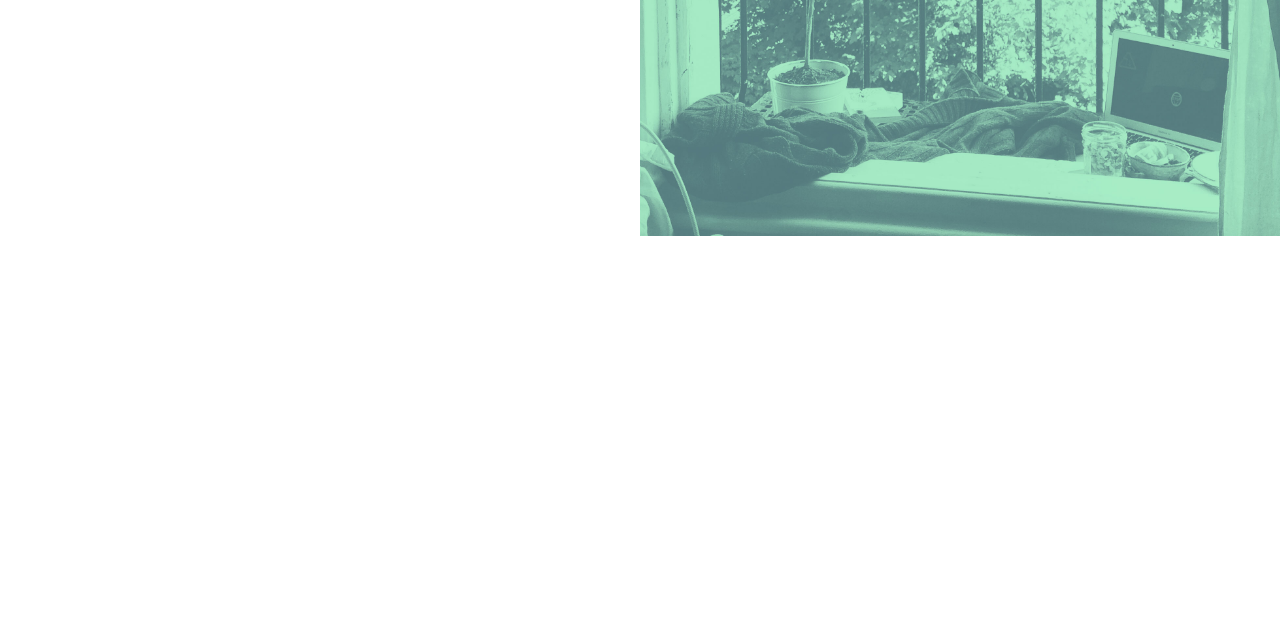
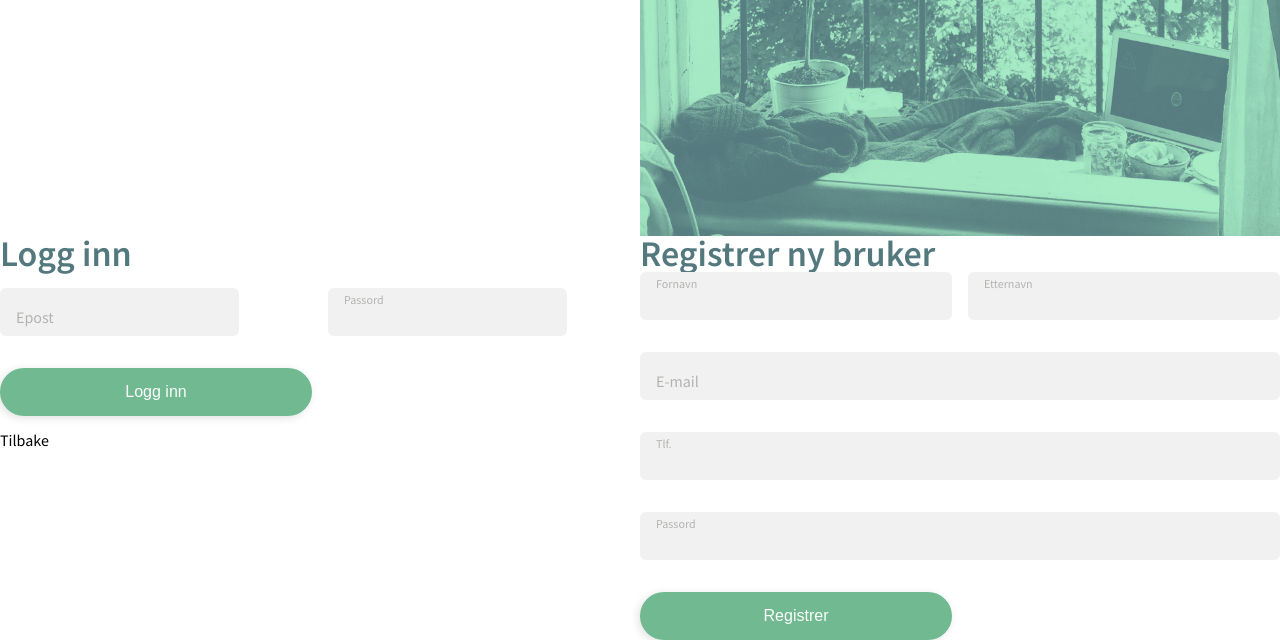
Before and after one commit to Agnar22/PU, a Django app: page / in a window 1280 px wide. Shown: the part 564-1204 px from the top of the page. Before the commit the page ends 800 px from the top, so only its background shows below. Run offline with Django 3.2, Linux system fonts and the light colour scheme.

Commit message:
Fikset login og registrering

```diff
--- a/ShareBNB/assets/css/styles.css
+++ b/ShareBNB/assets/css/styles.css
@@ -229,8 +229,7 @@ button, .button {
     margin: auto auto;
     position: relative;
     top: 2rem;
-    margin-top: 20%;              /*New line*/
-  }
+    margin-top: 20%; }
     @media screen and (min-width: 37.5em) {
       #landing-page .search-fields {
         top: -5rem; } }
@@ -246,8 +245,7 @@ button, .button {
   #landing-page .image {
     height: 100vh;
     overflow: hidden;
-    z-index: 10;
-  }
+    z-index: 10; }
     @media screen and (max-width: 37.5em) {
       #landing-page .image {
         display: none; } }
@@ -255,24 +253,18 @@ button, .button {
       width: 100%;
       height: 100%;
       object-fit: cover; }
-
-
-
   #landing-page #login-fields {
     position: fixed;
     margin-top: 15%;
     /*top: 10%;*/
     right: 12%;
     width: 30%;
-    /*display: none;*/
-  }
-
+    /*display: none;*/ }
   #landing-page #register-fields {
     position: fixed;
     margin-top: 8%;
     /*top: 3%;*/
     right: 7%;
-    display: none;
-  }
+    display: none; }
 
 /*# sourceMappingURL=styles.css.map */
--- a/ShareBNB/authentication/forms.py
+++ b/ShareBNB/authentication/forms.py
@@ -8,6 +8,7 @@ class RegisterForm(forms.ModelForm):
     def __init__(self, *args, **kwargs):
         super(RegisterForm, self).__init__(*args, **kwargs)
         self.fields['email'].widget.attrs['autocomplete'] = "email"
+        self.fields['email'].widget.attrs['placeholder'] = "email"
         self.fields['first_name'].widget.attrs['autocomplete'] = "given-name"
         self.fields['last_name'].widget.attrs['autocomplete'] = "family-name"
         self.fields['phone_number'].widget.attrs['autocomplete'] = "tel-national"
--- a/ShareBNB/landingpage/templates/landingpage/landing-page.html
+++ b/ShareBNB/landingpage/templates/landingpage/landing-page.html
@@ -42,19 +42,19 @@
         <img src="{% static 'img/landingpage.jpg' %}" alt="Green apartment">
     </div>
 
-    <div class="search-fields" id="login-fields">
+    <div>
         <h1>Logg inn</h1>
         <br>
-        <form action="" method="get">
-            <div class="input-field fluid location">
-                <input id="login_email" type="text" placeholder=".">
-                <label for="login_email">E-mail</label>
+        <form method="post">
+            {% csrf_token %}
+            <div class="input-field">
+                <input type="email" name="email" id="email" placeholder="." autocomplete="email">
+                <label for="email">Epost</label>
             </div>
-            <div class="input-field fluid location">
-                <input id="login_password" type="text" placeholder=".">
-                <label for="login_password">Passord</label>
+            <div class="input-field">
+                <input type="password" name="password" autocomplete="password" id="password">
+                <label for="password">Passord</label>
             </div>
-            <br>
             <input class="button primary" type="submit" value="Logg inn">
             <div class="input-field fluid location" onclick="moveImageRight()">
                 Tilbake
@@ -63,44 +63,29 @@
     </div>
 
 
-    <div class="search-fields" id="register-fields">
+    <div>
         <h1>Registrer ny bruker</h1>
-        <br>
-        <br>
-        <form action="" method="get">
+        <form method="post">
+            {% csrf_token %}
             <div class="input-field fluid">
-                <input id="register_first_name" type="text" placeholder=".">
+                {{ form.first_name }}
                 <label for="register_first_name">Fornavn</label>
             </div>
             <div class="input-field fluid">
-                <input id="register_sure_name" type="text" placeholder=".">
+                {{ form.last_name }}
                 <label for="register_sure_name">Etternavn</label>
             </div>
             <div class="input-field fluid location">
-                <input id="register_email" type="text" placeholder=".">
+                {{ form.email }}
                 <label for="register_email">E-mail</label>
             </div>
             <div class="input-field fluid location">
-                <input id="register_phone" type="text" placeholder=".">
+                {{ form.phone_number }}
                 <label for="register_phone">Tlf.</label>
             </div>
-
             <div class="input-field fluid location">
-                <select id="register_country">
-                    <option value="1">Norge</option>
-                    <option value="2">Sverige</option>
-                    <option value="3">Danmark</option>
-                    <option value="4">Finland</option>
-                </select>
-                <label for="register_country">Land</label>
-            </div>
-
-            <div class="input-field fluid location">
-                <input id="register_password" type="text" placeholder=".">
+                {{ form.password }}
                 <label for="register_password">Passord</label>
-            </div>
-             <div class="input-field fluid" onclick="moveImageRight()">
-                Tilbake
             </div>
             <input class="button primary" type="submit" value="Registrer">
         </form>
--- a/ShareBNB/landingpage/views.py
+++ b/ShareBNB/landingpage/views.py
@@ -1,5 +1,44 @@
-from django.shortcuts import render
+from django.contrib.auth import authenticate, login
+from django.shortcuts import render, redirect
+
+from authentication.forms import RegisterForm, LoginForm
+from authentication.models import Profile
 
 
 def landing_page(request):
-    return render(request, 'landingpage/landing-page.html', {})
+    form = RegisterForm()
+    if request.method == 'GET':
+        context = {
+            'form': form
+        }
+        return render(request, 'landingpage/landing-page.html', context)
+
+    else: #POST
+        if request.POST.get("first_name"): #Register
+            print("Registrering")
+            form = RegisterForm(request.POST)
+            if form.is_valid():
+                user = form.save(commit=False)
+
+                # Cleaned (normalized) data
+                email = form.cleaned_data['email']
+                password = form.cleaned_data['password']
+                user.set_password(password)
+                user.save()
+
+                # Returns User objects if credentials are correct
+                user = authenticate(email=email, password=password)
+
+                if user is not None:
+                    if user.is_active:
+                        login(request, user)  # User is logged in
+                        return redirect('/')
+
+            return render(request, 'landingpage/landing-page.html', {'form': form})
+        else:
+            print("Login")
+            email = request.POST.get("email")
+            password = request.POST.get("password")
+            user = authenticate(request, email=email, password=password)
+            login(request, user)
+            return redirect('landing-page')
```
Also changed, not shown: ShareBNB/db.sqlite3, 1 other file.
